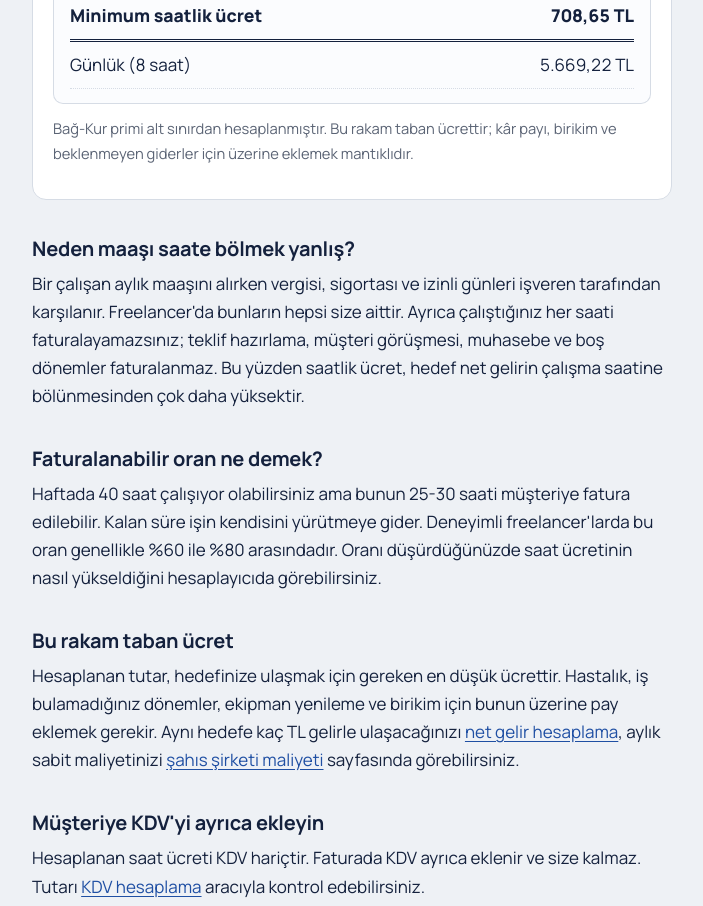
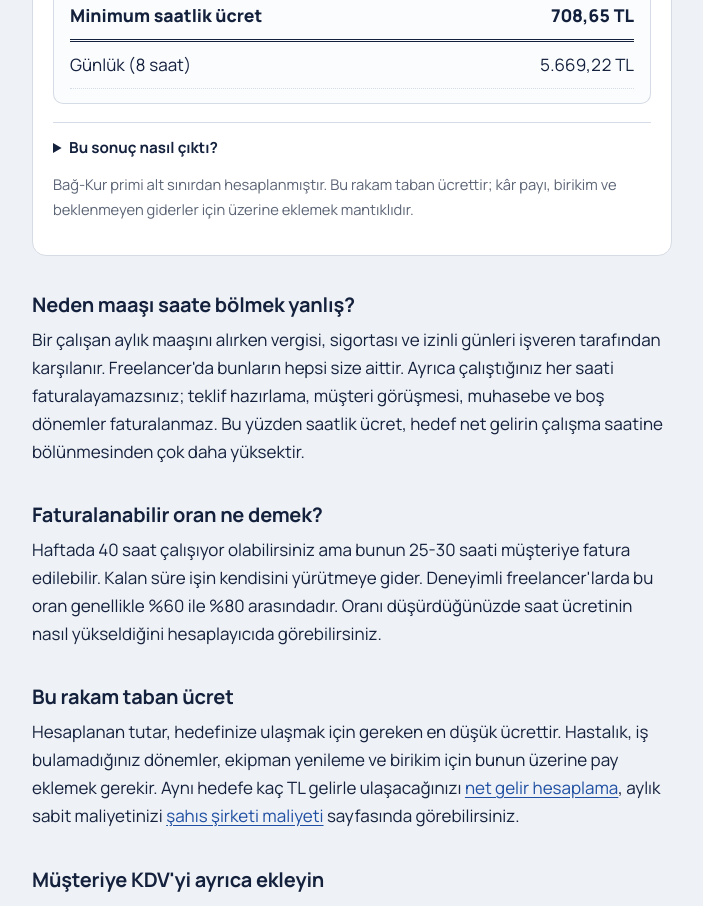
Before and after one commit to yavuzscvk-source/freelancer-vergi, a Next.js app: page /saatlik-ucret-hesaplama in a window 1280 px wide. Shown: the part 1080-1986 px from the top of the page, without its empty margins (288-991 px from the left). Built offline with nearby package versions, Linux system fonts and the light colour scheme.

Commit message:
Update Hesaplayici.js

```diff
--- a/app/saatlik-ucret-hesaplama/Hesaplayici.js
+++ b/app/saatlik-ucret-hesaplama/Hesaplayici.js
@@ -85,6 +85,17 @@ export default function Hesaplayici() {
         <div className="row total"><span>Minimum saatlik ücret</span><span>{tl(saatlik)}</span></div>
         <div className="row"><span>Günlük (8 saat)</span><span>{tl(saatlik * 8)}</span></div>
       </div>
+      <details className="nasil">
+        <summary>Bu sonuç nasıl çıktı?</summary>
+        <ol>
+          <li>Yıllık hedef net = aylık hedef × 12: <b>{tl(hedefYillik)}</b></li>
+          <li>Çalışılan hafta = 52 − izin: 52 − {sayiyaCevir(izin)} = <b>{calisilanHafta} hafta</b></li>
+          <li>Faturalanabilir saat = haftalık saat × hafta × oran: {haftalikSaat} × {calisilanHafta} × {faturaOrani.toLocaleString("tr-TR")} = <b>{Math.round(yillikSaat).toLocaleString("tr-TR")} saat</b></li>
+          <li>Hedef nete ulaşmak için gereken ciro, gider, Bağ-Kur ve vergi geri hesaplanarak bulundu: <b>{tl(gerekliCiro)}</b></li>
+          <li>Saatlik ücret = gerekli ciro ÷ faturalanabilir saat: <b>{tl(saatlik)}</b></li>
+        </ol>
+      </details>
+
 
       <p className="muted" style={{ marginTop: 12 }}>
         Bağ-Kur primi alt sınırdan hesaplanmıştır. Bu rakam taban ücrettir; kâr payı, birikim ve
```
